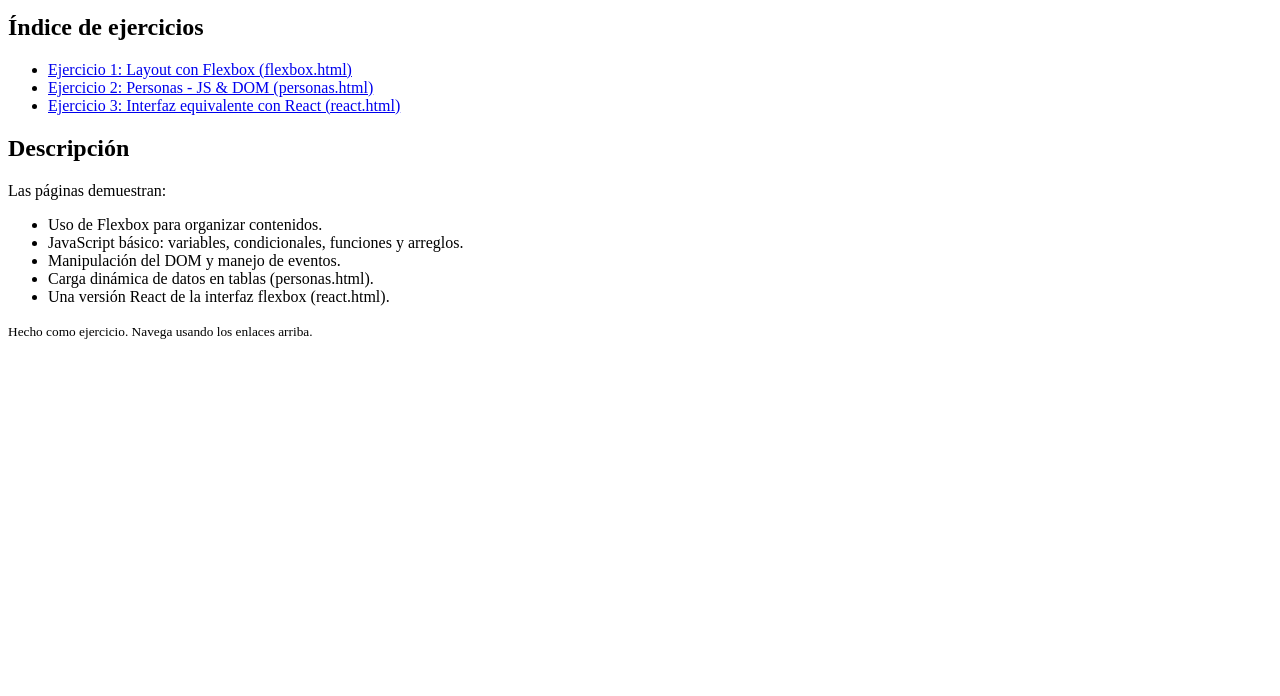
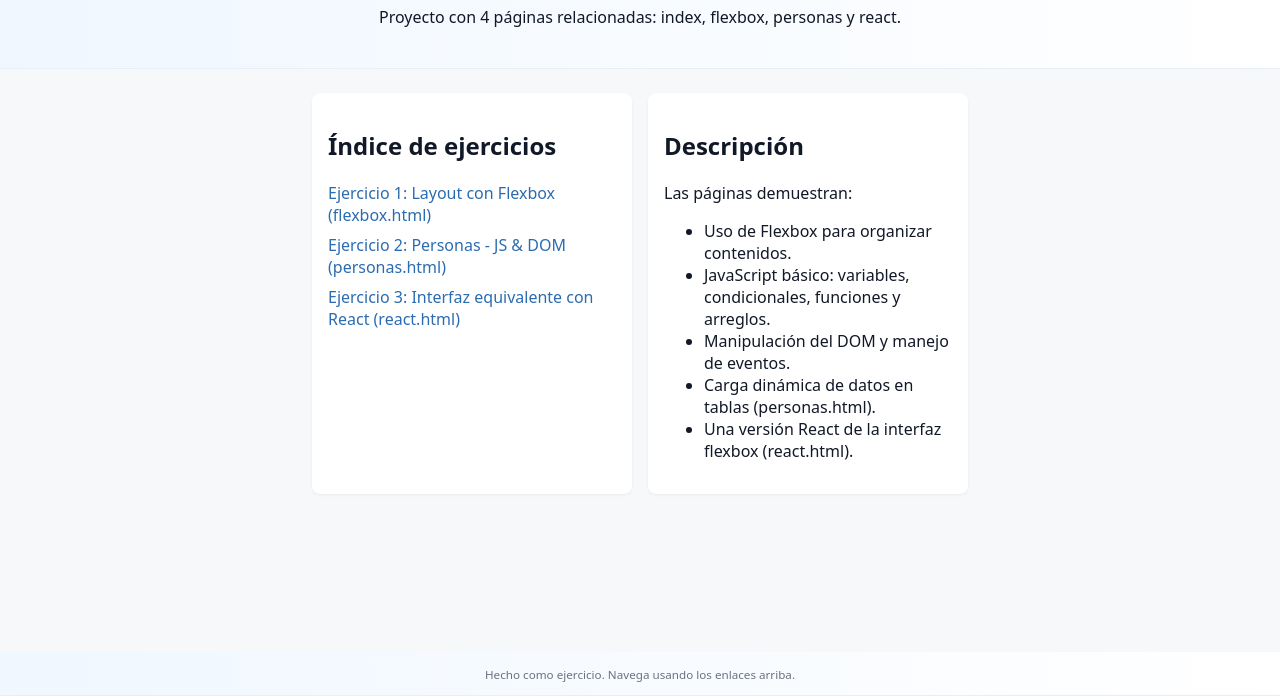
Before and after one commit to RomanMoreno99/TP-3-TUP, a plain HTML site: page index.html in a window 1280 px wide. Shown: the part 104-800 px from the top of the page. Drawn offline with Linux system fonts and the light colour scheme.

Commit message:
estilos del index completado

```diff
--- a/estilos.css
+++ b/estilos.css
@@ -0,0 +1,55 @@
+:root{
+  --bg:#f6f8fa;
+  --card:#ffffff;
+  --accent:#2b6cb0;
+  --muted:#6b7280;
+  --gap:16px;
+}
+
+*{box-sizing:border-box;font-family:system-ui,-apple-system,Segoe UI,Roboto,"Helvetica Neue",Arial;}
+
+body.page{
+  margin:0;
+  background:var(--bg);
+  color:#111827;
+  min-height:100vh;
+  display:flex;
+  flex-direction:column;
+}
+
+.site-header, .site-footer{
+  background:linear-gradient(90deg, #f0f7ff, #fff);
+  padding:24px;
+  text-align:center;
+  border-bottom:1px solid #e6eef8;
+}
+
+.container{
+  display:flex;
+  gap:var(--gap);
+  padding:24px;
+  flex-wrap:wrap;
+  justify-content:center;
+}
+
+/* Cards */
+.card{
+  background:var(--card);
+  border-radius:8px;
+  box-shadow:0 1px 3px rgba(2,6,23,0.06);
+  padding:16px;
+  width:320px;
+}
+
+/* Links list */
+.links-list{list-style:none;padding:0;margin:0;}
+.links-list li{margin:8px 0;}
+.links-list a{color:var(--accent);text-decoration:none;}
+
+.site-footer{
+  margin-top:auto;
+  padding:12px;
+  text-align:center;
+  font-size:14px;
+  color:var(--muted);
+}
--- a/index.html
+++ b/index.html
@@ -4,7 +4,7 @@
   <meta charset="utf-8" />
   <meta name="viewport" content="width=device-width,initial-scale=1" />
   <title>Ejercicios Web - Índice</title>
-  <link rel="stylesheet" href="styles.css" />
+  <link rel="stylesheet" href="estilos.css" />
 </head>
 <body class="page">
   <header class="site-header">
```
